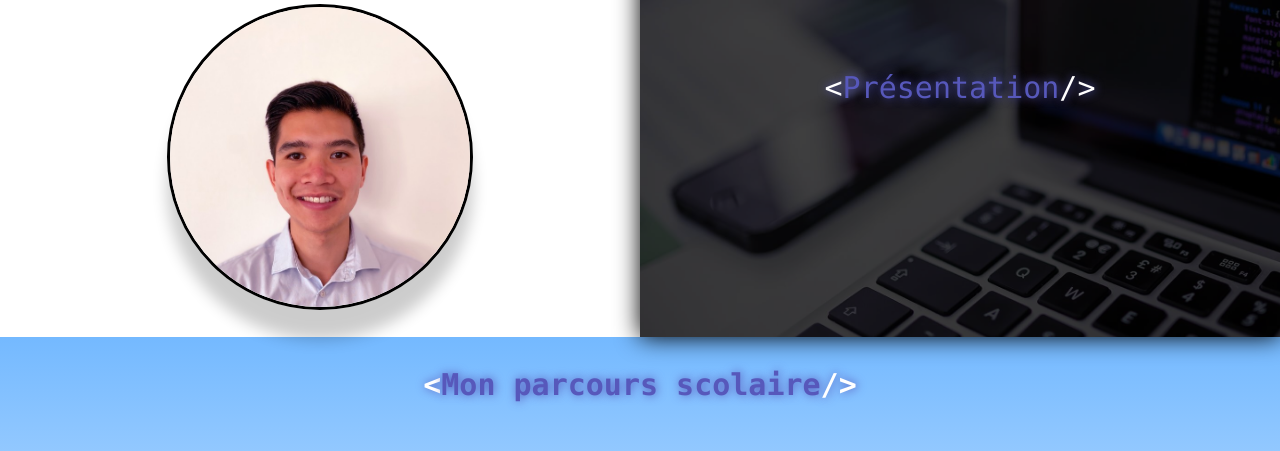
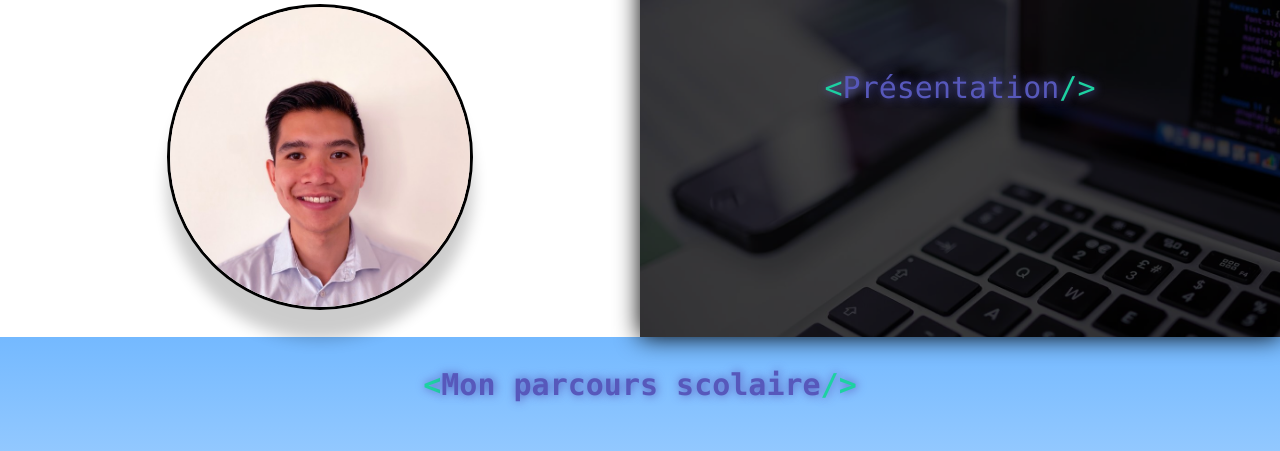
Before and after one commit to Mysto91/portfolio, a React (Create React App) app: page / in a window 1280 px wide. Shown: the part 238-689 px from the top of the page. Built offline with nearby package versions, Linux system fonts and the light colour scheme.

Commit message:
changement couleur balise

```diff
--- a/src/components/htmlTag/HtmlTag.css
+++ b/src/components/htmlTag/HtmlTag.css
@@ -1,6 +1,10 @@
 .tag-content > div,
 p {
   display: inline-block;
+}
+
+.tag-content > p {
+  color: #1dd1a1;
 }
 
 .tag-container {
```
Also changed, not shown: 1 other file (tests, documents, lock files or other folders).
